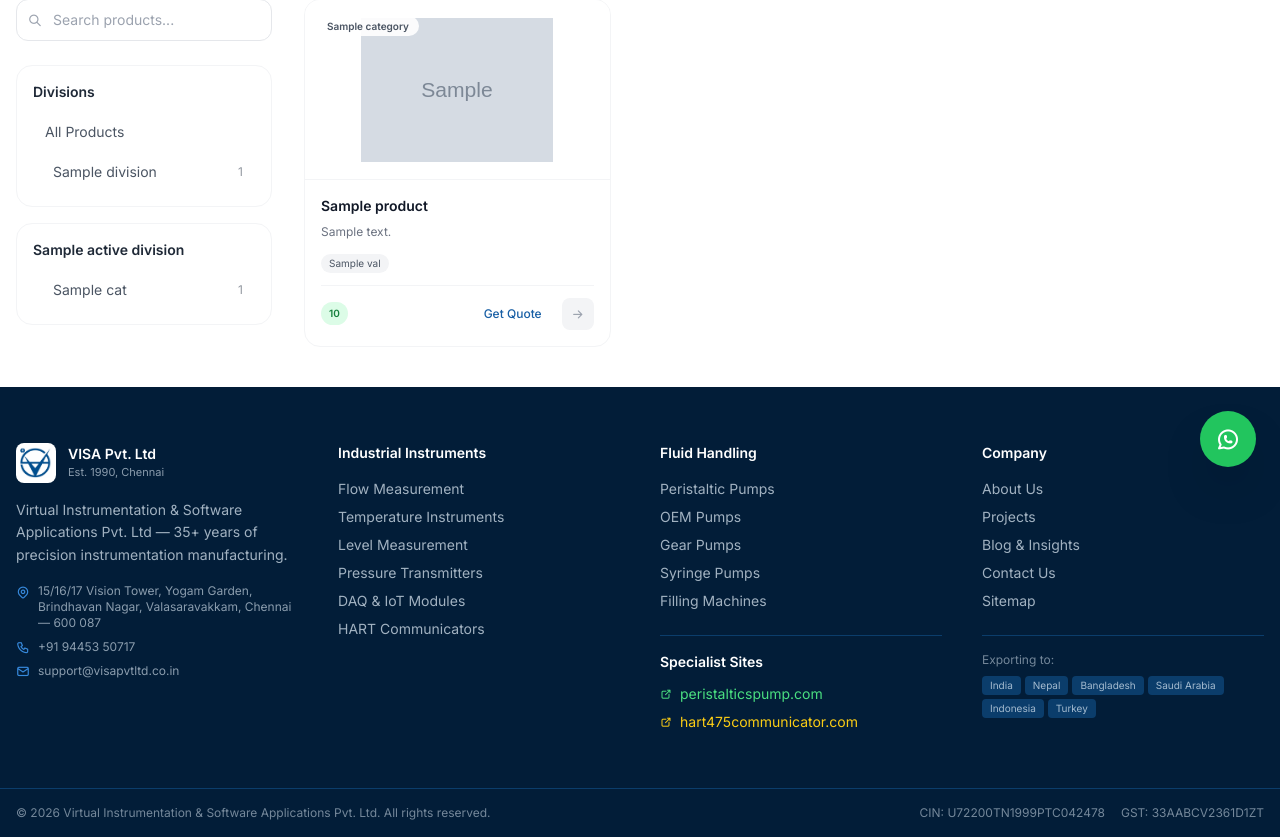
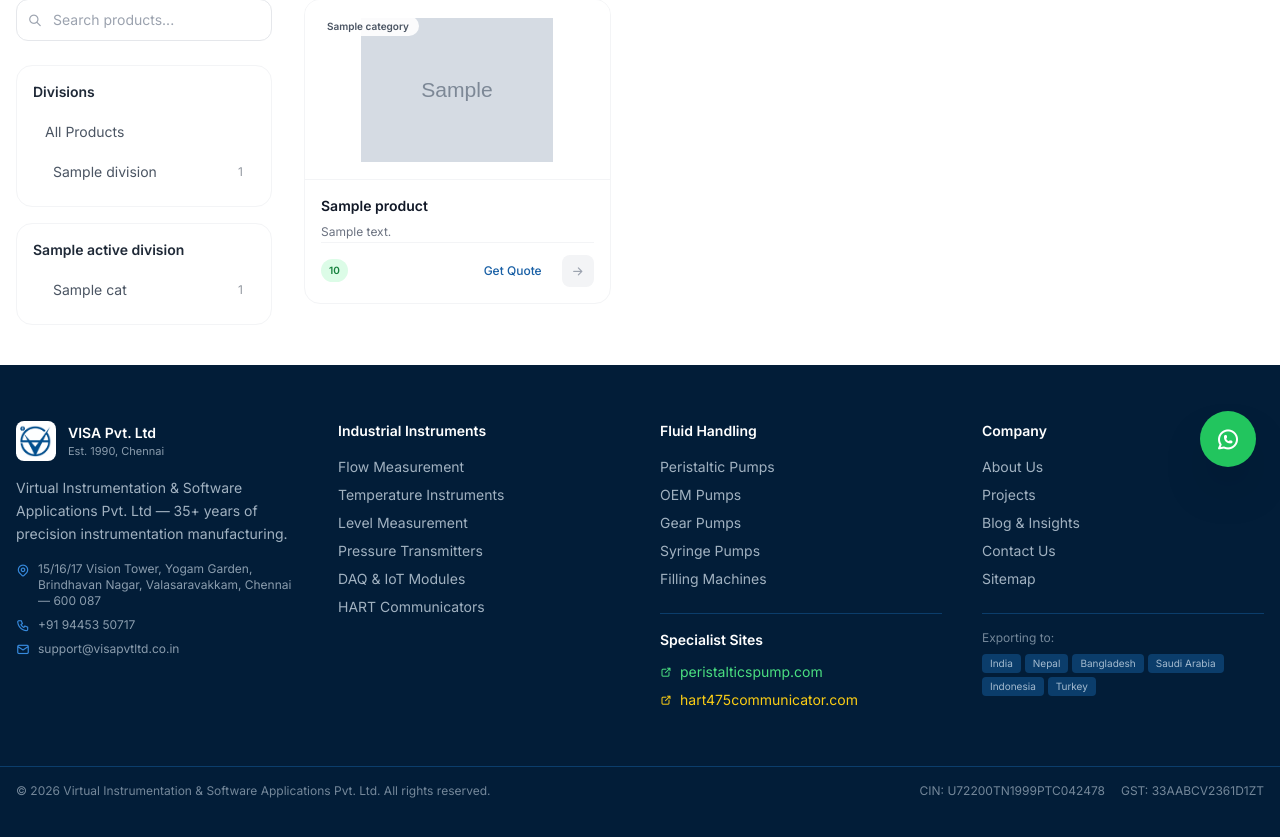
Before and after one commit to rajbharath-v/visa_main_website, a Django app: template visa_main/templates/visa_main/pages/products.html in a window 1280 px wide. Shown: the part 309-1146 px from the top of the page. After the commit the page ends 1107 px from the top, so only its background shows below. Run offline with Django 5.2, Linux system fonts and the light colour scheme; the template is opened without the code that fills it: most values are stand-ins (such as "Sample title", 1, 10 or a date in 2020); grey boxes marked "Sample" are stand-in pictures.

Commit message:
fix: remove spec tags from product listing cards for equal height

```diff
--- a/visa_main/templates/visa_main/pages/products.html
+++ b/visa_main/templates/visa_main/pages/products.html
@@ -130,17 +130,7 @@
                 {{ product.name }}
               </h3>
             </a>
-            <p class="text-xs text-gray-500 leading-relaxed mb-3 line-clamp-2">{{ product.short_desc }}</p>
-
-            {% if product.specifications %}
-            <div class="flex flex-wrap gap-1 mb-3">
-              {% for key, val in product.specifications.items|slice:":3" %}
-              <span class="text-[10px] bg-gray-100 text-gray-600 px-2 py-0.5 rounded-full">{{ val }}</span>
-              {% endfor %}
-            </div>
-            {% else %}
-            <div class="mb-3"></div>
-            {% endif %}
+            <p class="text-xs text-gray-500 leading-relaxed line-clamp-3 flex-1">{{ product.short_desc }}</p>
 
             <div class="flex items-center justify-between pt-3 border-t border-gray-100 mt-auto">
               <span class="text-[10px] font-semibold px-2 py-1 rounded-full
```
